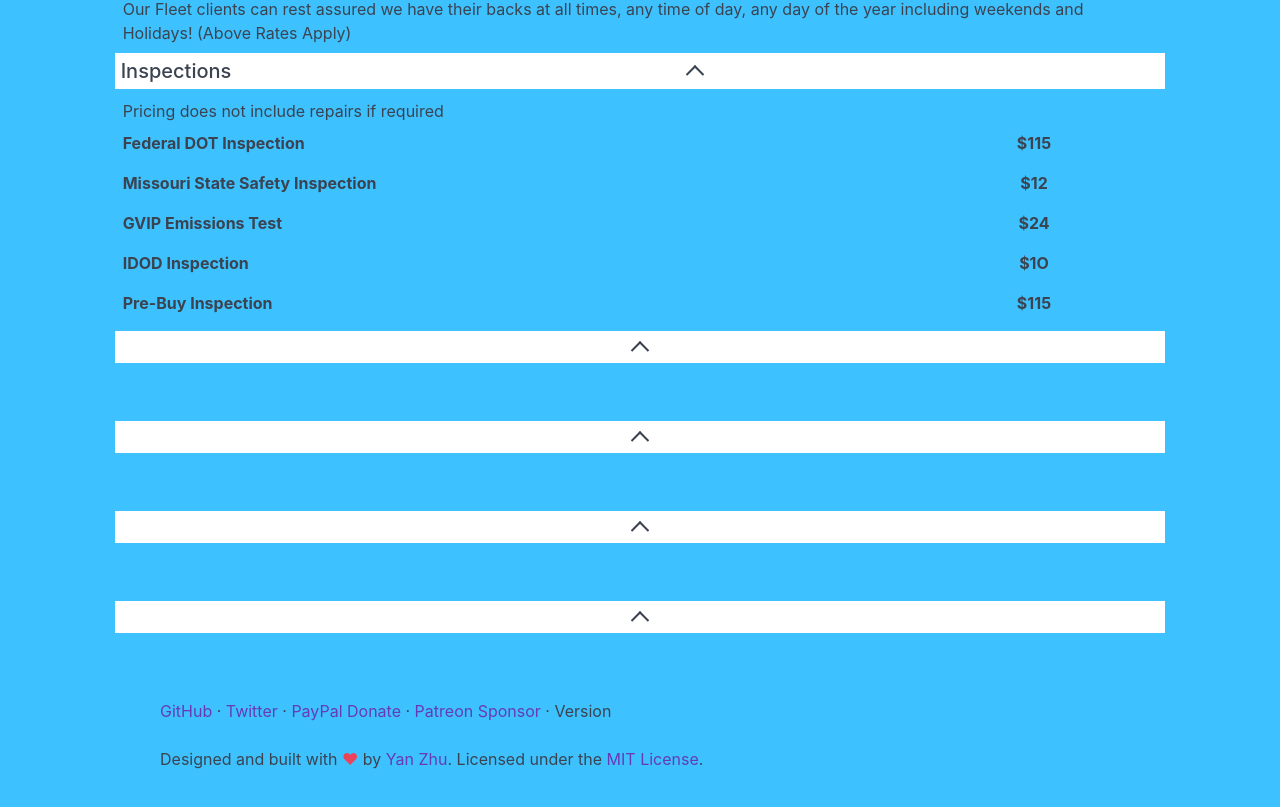
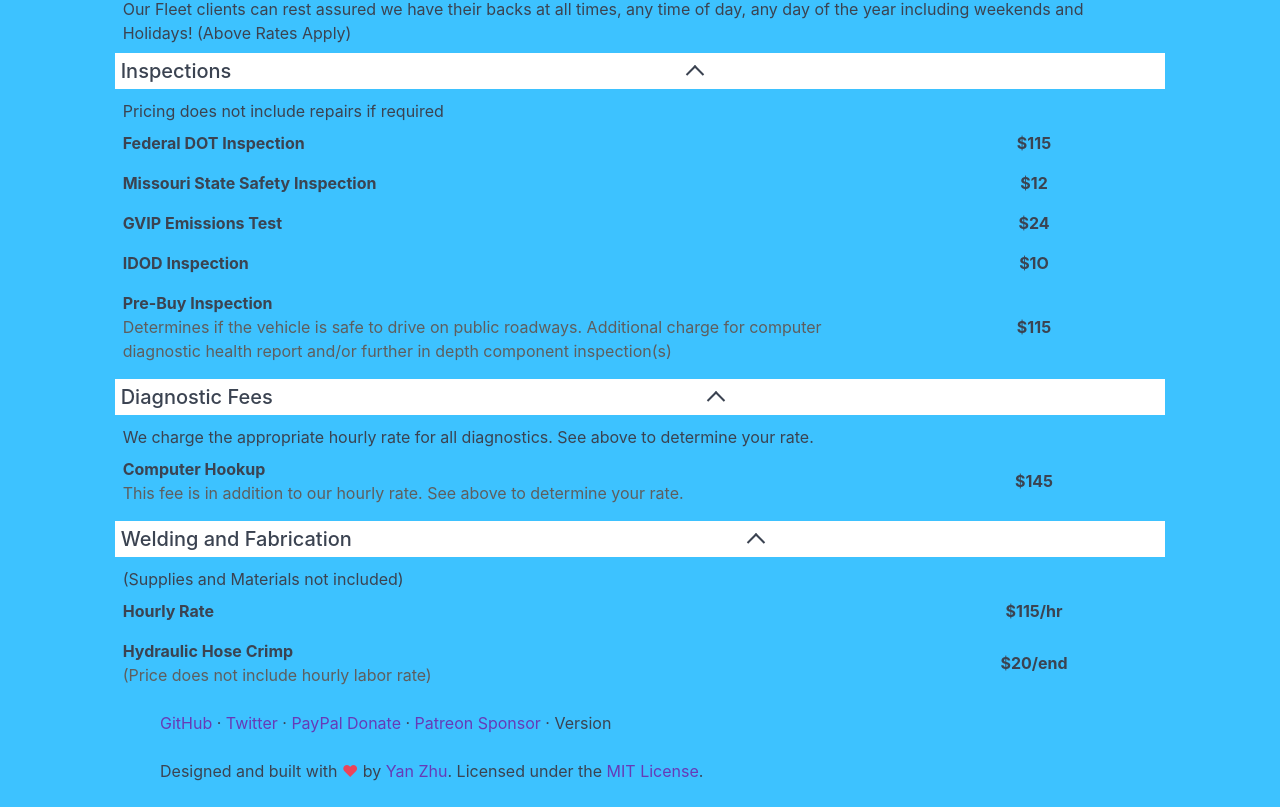
Before and after one commit to selahattintoprak/offtheboatfishgrill.com, a Next.js app: page / in a window 1280 px wide. Shown: the part 888-1695 px from the top of the page. Built offline with nearby package versions, Linux system fonts and the light colour scheme.

Commit message:
refactor menu prices

```diff
--- a/components/MenuPrices/MenuPrices.js
+++ b/components/MenuPrices/MenuPrices.js
@@ -1,7 +1,7 @@
 export default ({ id, menuPrices }) => (
   <>
     <amp-accordion id={id} className="amp-accordion-container" disable-session-states="" animate="">
-      {menuPrices.map(({ title, subTitle, items, footer, link }, key) => (
+      {menuPrices.map(({ title, description, items, footer, link }, key) => (
         <section className="amp-accordion" key={id + key}>
           <h2 className="amp-accordion-header" style={{ fontSize: "1rem", padding: "0.3rem" }}>
             {title}
@@ -9,12 +9,12 @@ export default ({ id, menuPrices }) => (
           </h2>
           <div className="amp-accordion-body my-2">
             <div class="container" key={key}>
-              {subTitle}
-              {items.map(({ title, subTitle, price }, key) => (
+              {description}
+              {items.map(({ title, description, price }, key) => (
                 <div class="columns" style={{ alignItems: "center" }}>
                   <div class="column col-9">
                     <strong>{title}</strong> <br></br>
-                    <span style={{ color: "rgb(94, 94, 94)" , fontWeight:"400"}}>{subTitle}</span>
+                    <span style={{ color: "rgb(94, 94, 94)" , fontWeight:"400"}}>{description}</span>
                   </div>
                   <div class="column col-3 text-center">
                     <strong>{price}</strong>
--- a/pages/index.js
+++ b/pages/index.js
@@ -1,7 +1,7 @@
 import Quotes from "../components/Quotes/Quotes";
 import SinglePage from "../components/SinglePage/SinglePage";
 import MenuPrices from "../components/MenuPrices/MenuPrices";
-
+import menuPrices from "../src/data/client/menu_prices";
 export const config = { amp: true };
 
 export default () => (
@@ -67,65 +67,3 @@ export default () => (
     </style>
   </>
 );
-const menuPrices = [
-  {
-    title: "Garage Labor Rates",
-    subTitle: "Worked performed on site",
-    items: [
-      { title: "All Classes of Trucks, Trailers", subTitle: "", price: "$115/hr" },
-      { title: "Buses and RVs", subTitle: "", price: "$135/hr" },
-    ],
-    footer:
-      "Additional charges for those using third party maintenance vendors such as ARI, Element, GE Capital, ect..",
-  },
-  {
-    title: "Emergency Roadside Service",
-    subTitle: "Work performed roadside or at your location",
-    items: [
-      { title: "Service Truck Fee", subTitle: "Applied to all service calls", price: "$70" },
-      {
-        title: "Emergency Road Service Labor Rate",
-        subTitle: "Weekends and Holidays 3 Hour Minimum",
-        price: "$145/hr",
-      },
-    ],
-    footer: (
-      <>
-        <h4 style={{ color: "red" }} className="text-center">**24 / 7 / 365 Available for our Fleet Clients**</h4> Our Fleet clients can rest
-        assured we have their backs at all times, any time of day, any day of the year including weekends and Holidays!
-        (Above Rates Apply)
-      </>
-    ),
-  },
-  {
-    title: "Inspections",
-    subTitle: "Pricing does not include repairs if required",
-    items: [
-      { title: "Federal DOT Inspection", subTitle: "", price: "$115" },
-      { title: "Missouri State Safety Inspection", subTitle: "", price: "$12" },
-      { title: "GVIP Emissions Test", subTitle: "", price: "$24" },
-      { title: "IDOD Inspection", subTitle: "", price: "$1O" },
-      { title: "Pre-Buy Inspection", subTitle: "", price: "$115" },
-    ],
-  },
-  {
-    title: "",
-    subTitle: "",
-    items: [{ title: "", subTitle: "", price: "" }],
-  },
-  {
-    title: "",
-    subTitle: "",
-    items: [{ title: "", subTitle: "", price: "" }],
-  },
-  {
-    title: "",
-    subTitle: "",
-    items: [{ title: "", subTitle: "", price: "" }],
-  },
-  {
-    title: "",
-    subTitle: "",
-    items: [{ title: "", subTitle: "", price: "" }],
-  },
-];
--- /dev/null
+++ b/src/data/client/menu_prices.js
@@ -0,0 +1,68 @@
+export default [
+  {
+    title: "Garage Labor Rates",
+    description: "Worked performed on site",
+    items: [
+      { title: "All Classes of Trucks, Trailers", description: "", price: "$115/hr" },
+      { title: "Buses and RVs", description: "", price: "$135/hr" },
+    ],
+    footer:
+      "Additional charges for those using third party maintenance vendors such as ARI, Element, GE Capital, ect..",
+  },
+  {
+    title: "Emergency Roadside Service",
+    description: "Work performed roadside or at your location",
+    items: [
+      { title: "Service Truck Fee", description: "Applied to all service calls", price: "$70" },
+      {
+        title: "Emergency Road Service Labor Rate",
+        description: "Weekends and Holidays 3 Hour Minimum",
+        price: "$145/hr",
+      },
+    ],
+    footer: (
+      <>
+        <h4 style={{ color: "red" }} className="text-center">
+          **24 / 7 / 365 Available for our Fleet Clients**
+        </h4>{" "}
+        Our Fleet clients can rest assured we have their backs at all times, any time of day, any day of the year
+        including weekends and Holidays! (Above Rates Apply)
+      </>
+    ),
+  },
+  {
+    title: "Inspections",
+    description: "Pricing does not include repairs if required",
+    items: [
+      { title: "Federal DOT Inspection", description: "", price: "$115" },
+      { title: "Missouri State Safety Inspection", description: "", price: "$12" },
+      { title: "GVIP Emissions Test", description: "", price: "$24" },
+      { title: "IDOD Inspection", description: "", price: "$1O" },
+      {
+        title: "Pre-Buy Inspection",
+        description:
+          "Determines if the vehicle is safe to drive on public roadways.  Additional charge for computer diagnostic health report and/or further in depth component inspection(s)",
+        price: "$115",
+      },
+    ],
+  },
+  {
+    title: "Diagnostic Fees",
+    description: "We charge the appropriate hourly rate for all diagnostics. See above to determine your rate.",
+    items: [
+      {
+        title: "Computer Hookup",
+        description: "This fee is in addition to our hourly rate. See above to determine your rate.",
+        price: "$145",
+      },
+    ],
+  },
+  {
+    title: "Welding and Fabrication",
+    description: "(Supplies and Materials not included)",
+    items: [
+      { title: "Hourly Rate", description: "", price: "$115/hr" },
+      { title: "Hydraulic Hose Crimp", description: "(Price does not include hourly labor rate)", price: "$20/end" },
+    ],
+  },
+];
```
